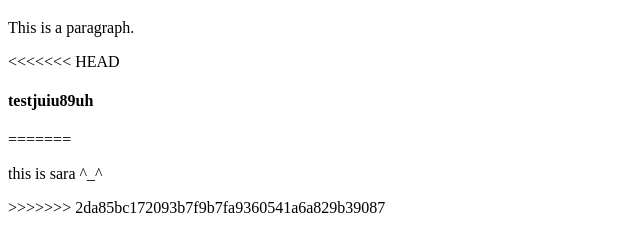
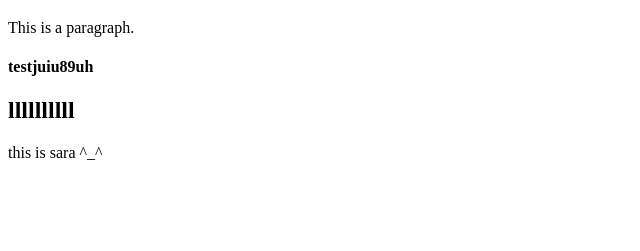
Before and after one commit to maryamautomne/test_git, a website: page index.html in a window 1280 px wide. Shown: the part 149-400 px from the top of the page, without its empty margins (0-640 px from the left). Drawn offline with Linux system fonts and the light colour scheme.

Commit message:
add file

```diff
--- a/index.html
+++ b/index.html
@@ -12,12 +12,14 @@
   </h2>
 <h1>This is a Heading</h1>
 <p>This is a paragraph.</p>
-<<<<<<< HEAD
+
 <h4>
   testjuiu89uh
 </h4>
-=======
+<h2>
+  llllllllll
+</h2>
 <p> this is sara ^_^ <p>
->>>>>>> 2da85bc172093b7f9b7fa9360541a6a829b39087
+
 </body>
 </html>
```
